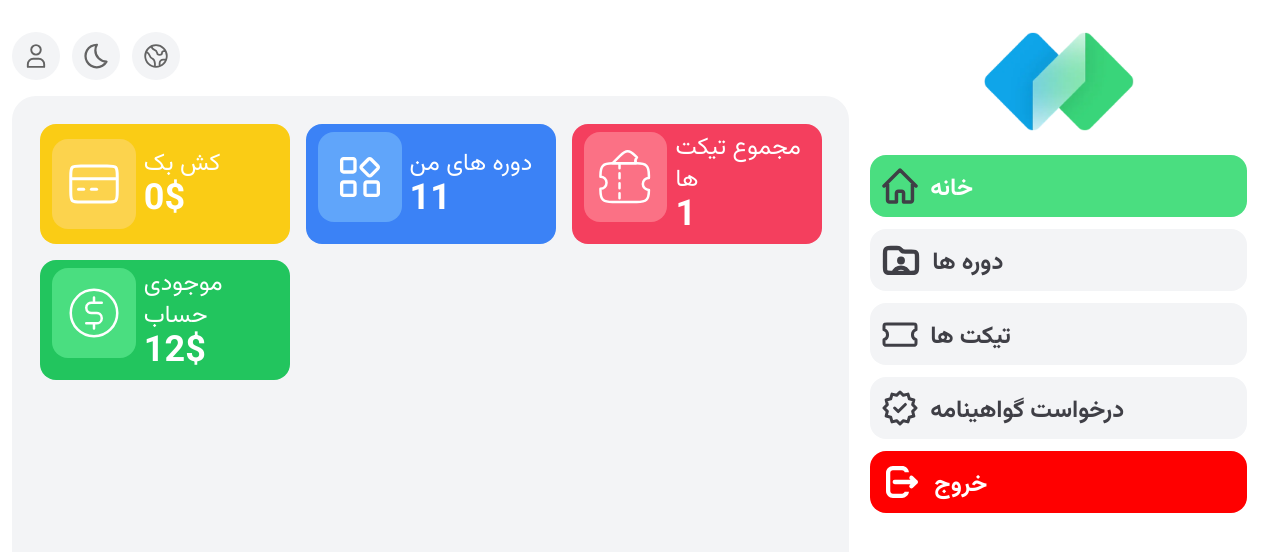
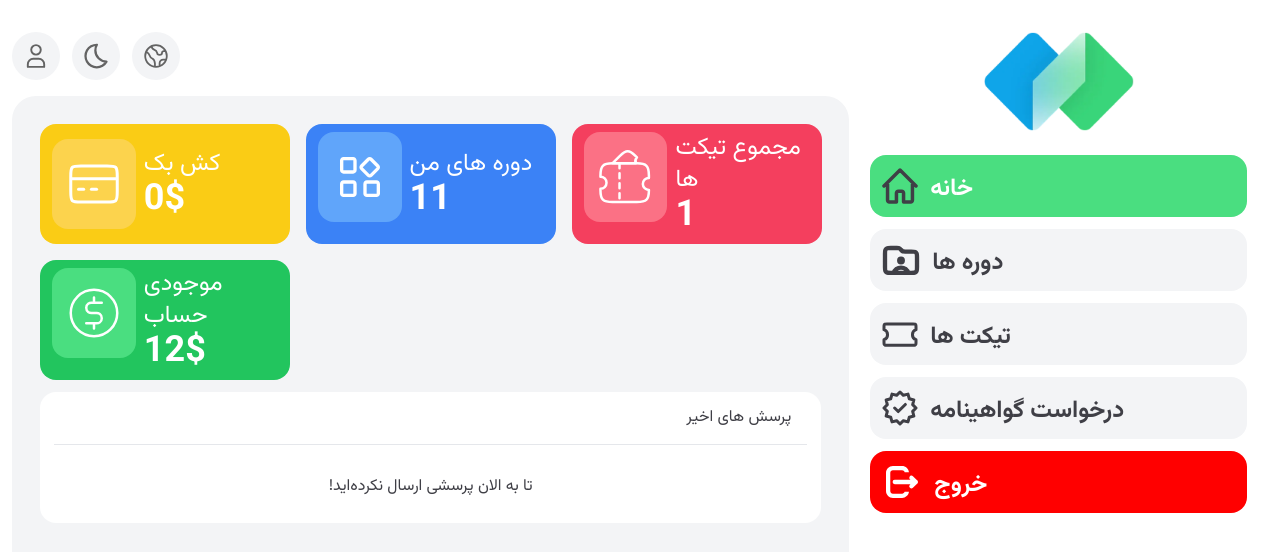
Before and after one commit to xmaxehs/User-panel-v.1, a React (Vite) app: page / in a window 1280 px wide. Shown: the top 552 px of the page. Built offline with nearby package versions, Linux system fonts and the light colour scheme.

Commit message:
add: a new box in home

```diff
--- a/src/App.jsx
+++ b/src/App.jsx
@@ -193,6 +193,18 @@ function App() {
             </div>
             <div className="w-full h-full md:h-min bg-gray-100 p-7 rounded-3xl dark:bg-gray-900 shrink-0">
               <Card />
+              <div className="bg-white dark:bg-gray-800 p-3.5 md:p-4.5 rounded-2xl mt-3">
+                <div className="flex justify-between items-center pb-3.5 md:pb-4.5 mb-6 md:mb-7 border-b border-b-gray-200 dark:border-b-gray-700">
+                  <span className="md:text-xl text-zinc-700 dark:text-white w-full flex justify-end px-4">
+                    پرسش های اخیر
+                  </span>
+                </div>
+                <div>
+                  <div className="text-zinc-700 dark:text-white font-light mt-7 mb-2 leading-7 text-center">
+                    !تا به الان پرسشی ارسال نکرده‌اید
+                  </div>
+                </div>
+              </div>
             </div>
           </div>
           <div className="flex flex-col items-center justify-start w-1/3 mt-8 md:hidden">
```
